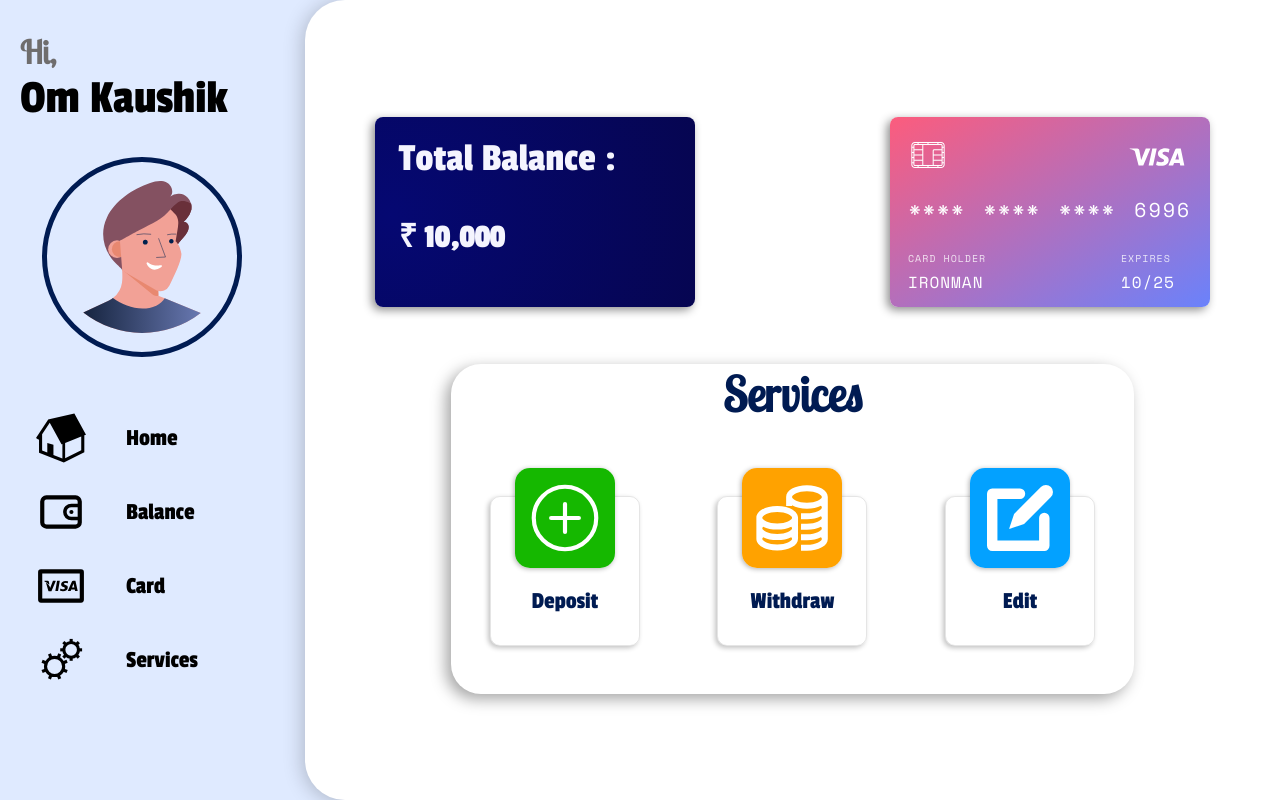
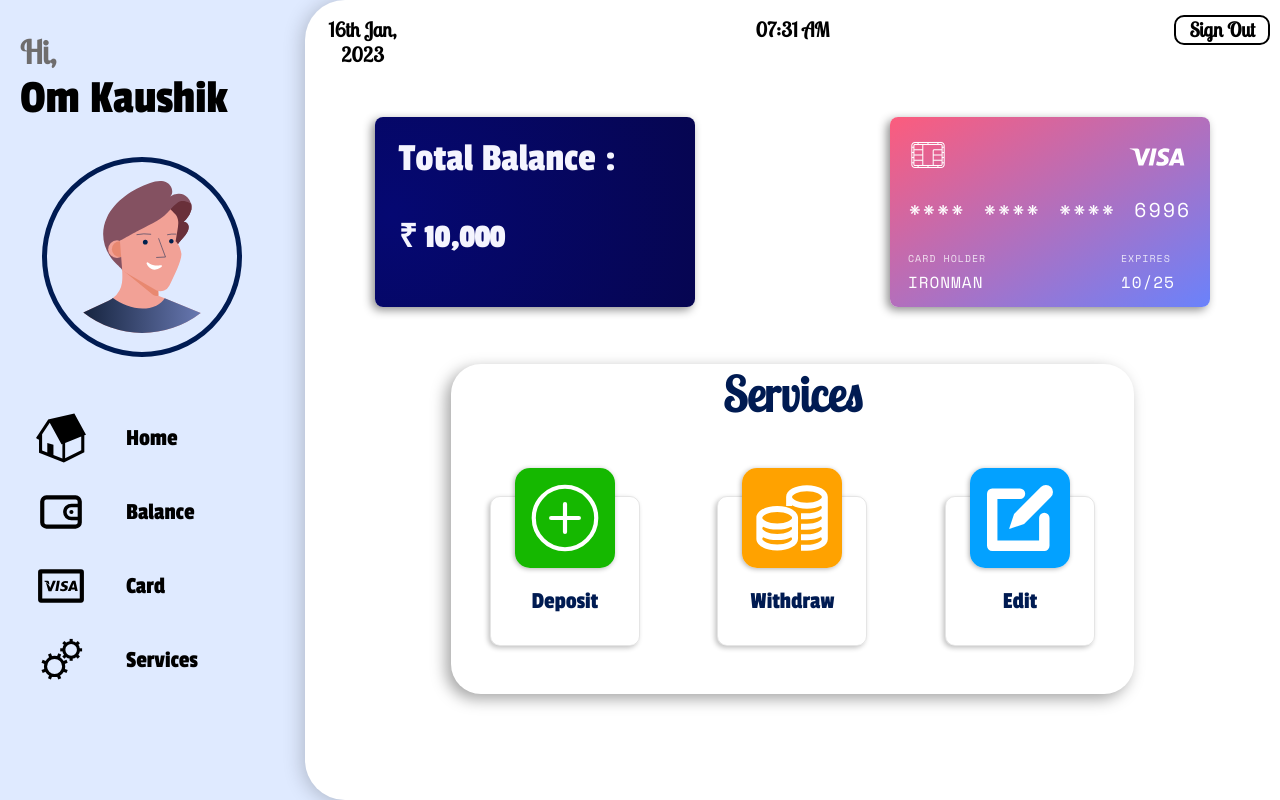
Before and after one commit to kaushikom/Banking-App, a plain HTML site: page index.html in a window 1280 px wide. Drawn offline with nearby package versions, Linux system fonts and the light colour scheme.

Commit message:
Added time and date

```diff
--- a/dashboard.css
+++ b/dashboard.css
@@ -82,3 +82,46 @@ display: flex;
     outline: 3px solid #001b52;
     scale: 1.1;
 }
+
+.header{
+    width: 100%;
+    height: 20%;
+    display: flex;
+    justify-content: space-between;
+    align-items: center;
+    padding-left: 10px;
+    padding-right: 10px;
+}
+
+#date{
+    text-align: center;
+    width:10%;
+    height:45%;
+    font-size: 20px;
+    font-weight: 700;
+    font-family:'Lobster Two', cursive;
+}
+
+#time{
+    text-align: center;
+    width:10%;
+    height:45%;
+    font-size: 20px;
+    font-weight: 700;
+    font-family:'Lobster Two', cursive;
+}
+#help{
+    width:10%;
+    height:50%;
+    font-size: 20px;
+    font-weight: 700;
+    text-align: center;
+    border-radius: 10px;
+    cursor: pointer;
+    font-family:'Lobster Two', cursive;
+    border: 2px solid black;
+}
+#help:hover{
+    color:white;
+    background-color: black;
+}
--- a/index.html
+++ b/index.html
@@ -30,7 +30,11 @@
         </div>
     </div>
     <main>
-        <div class="header"></div>
+        <div class="header">
+            <span id="date">15 Jan 2023</span>
+            <span id="time"></span>
+            <span id="help">Sign Out</span>
+        </div>
         <div class="second_row">
             <div class="balance">
                 <div class="b-card">
@@ -77,6 +81,7 @@
             </div>
         </div>
     </main>
+    <script src="time-date.js"></script>
 </body>
 
 </html>
--- /dev/null
+++ b/time-date.js
@@ -0,0 +1,53 @@
+let time_date = () => {
+    // DATE
+    let date = new Date()
+    let d = date.getDate()
+    let m = date.getMonth()
+    let year = date.getFullYear()
+
+    let newMonth = ["Jan", "Feb", "Mar", "April", "May", "June", "July", "August", "Sept", "Oct", "Nov", "Dec"]
+    let month = newMonth[m]
+    if(d==1|| d==21|| d==31){
+        let showDate = (`${d}st ${month}, ${year} `)
+        document.getElementById("date").innerHTML = showDate
+    }
+    else if(d==2 || d==22){
+        let showDate = (`${d}nd ${month}, ${year} `)
+        document.getElementById("date").innerHTML = showDate
+    }
+    else if(d==3|| d==23){
+        let showDate = (`${d}rd ${month}, ${year} `)
+        document.getElementById("date").innerHTML = showDate
+    }
+    else {
+        let showDate = (`${d}th ${month}, ${year} `)
+        document.getElementById("date").innerHTML = showDate
+    }
+
+    // TIME
+    let time = new Date()
+    let hour = time.getHours()
+    let minute = time.getMinutes()
+    let session = "AM"
+
+    if (hour == 0) {
+        hour = 12;
+    }
+
+    else if (hour > 12) {
+        hour = hour - 12;
+        session = "PM";
+    }
+
+    Number.prototype.pad = function (digits) {
+        for (var n = this.toString(); n.length < digits; n = 0 + n);
+        return n;
+    }
+
+    let timeWrite = (`${hour.pad(2)}:${minute.pad(2)} ${session}`)
+    document.getElementById("time").innerHTML = timeWrite
+
+
+}
+
+setInterval(time_date, 300)
```
